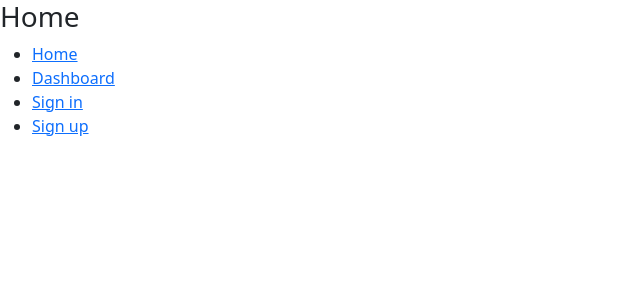
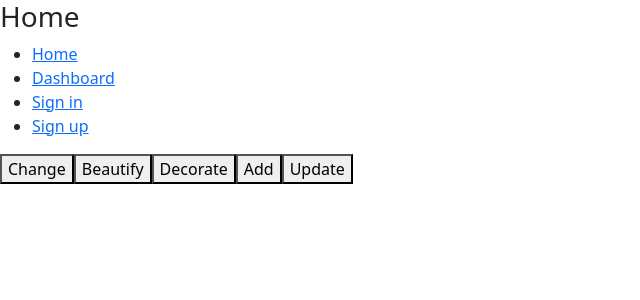
Before and after one commit to Bahtundey/secondreactclass, a React (Vite) app: page /props in a window 1280 px wide. Shown: the top 300 px of the page, without its empty margins (0-640 px from the left). Built offline with nearby package versions, Linux system fonts and the light colour scheme.

Commit message:
feat: add Props page and Btn component for button functionality

```diff
--- a/src/App.jsx
+++ b/src/App.jsx
@@ -10,6 +10,7 @@ import Dashboard from './pages/Dashboard'
 import Notfound from './pages/Notfound'
 import Card from './components/Card'
 import About from './pages/About'
+import Props from './pages/Props'
 // import SignUp from './pages/SignUPP'
 
 const App = () => {
@@ -23,6 +24,7 @@ const App = () => {
         <Route path='/signin' element={<Signin/>}/>
         {/* <Route path='/signupp' element={<SignUp/>}/> */}
         <Route path='/dashboard' element={<Dashboard/>}/>
+        <Route path='/props' element={<Props/>}/>
         {/* <Route path='/my-about' element={<About/>}/>
         <Route path='/about' element={<Navigate to='/my-about'/>}/>
         <Route path='*' element={<Notfound/>}/> */}
--- /dev/null
+++ b/src/components/Btn.jsx
@@ -0,0 +1,14 @@
+import React from 'react'
+
+const Btn = (props) => {
+    console.log(props.title)
+  return (
+    <>
+      <button className={props.color}>
+       {props.title}
+        </button>
+    </>
+  )
+}
+
+export default Btn
--- /dev/null
+++ b/src/pages/Props.jsx
@@ -0,0 +1,16 @@
+import React from 'react'
+import Btn from '../components/Btn'
+
+const Props = () => {
+  return (
+    <div>
+      <Btn title='Change' color='btn-danger'/>
+      <Btn title='Beautify'/>
+      <Btn title='Decorate'/>
+      <Btn title='Add'/>
+      <Btn title='Update'/>
+    </div>
+  )
+}
+
+export default Props
```
